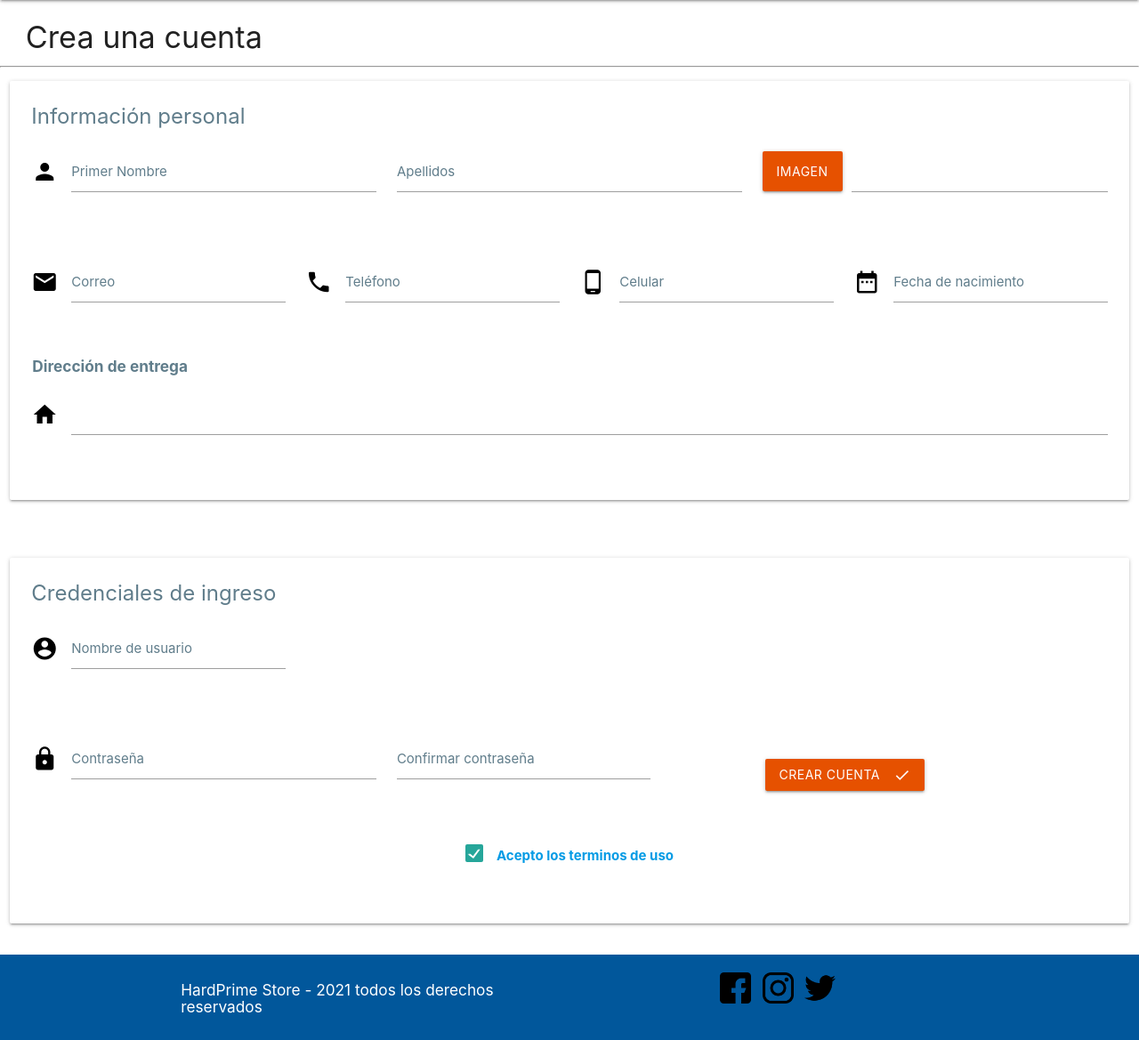
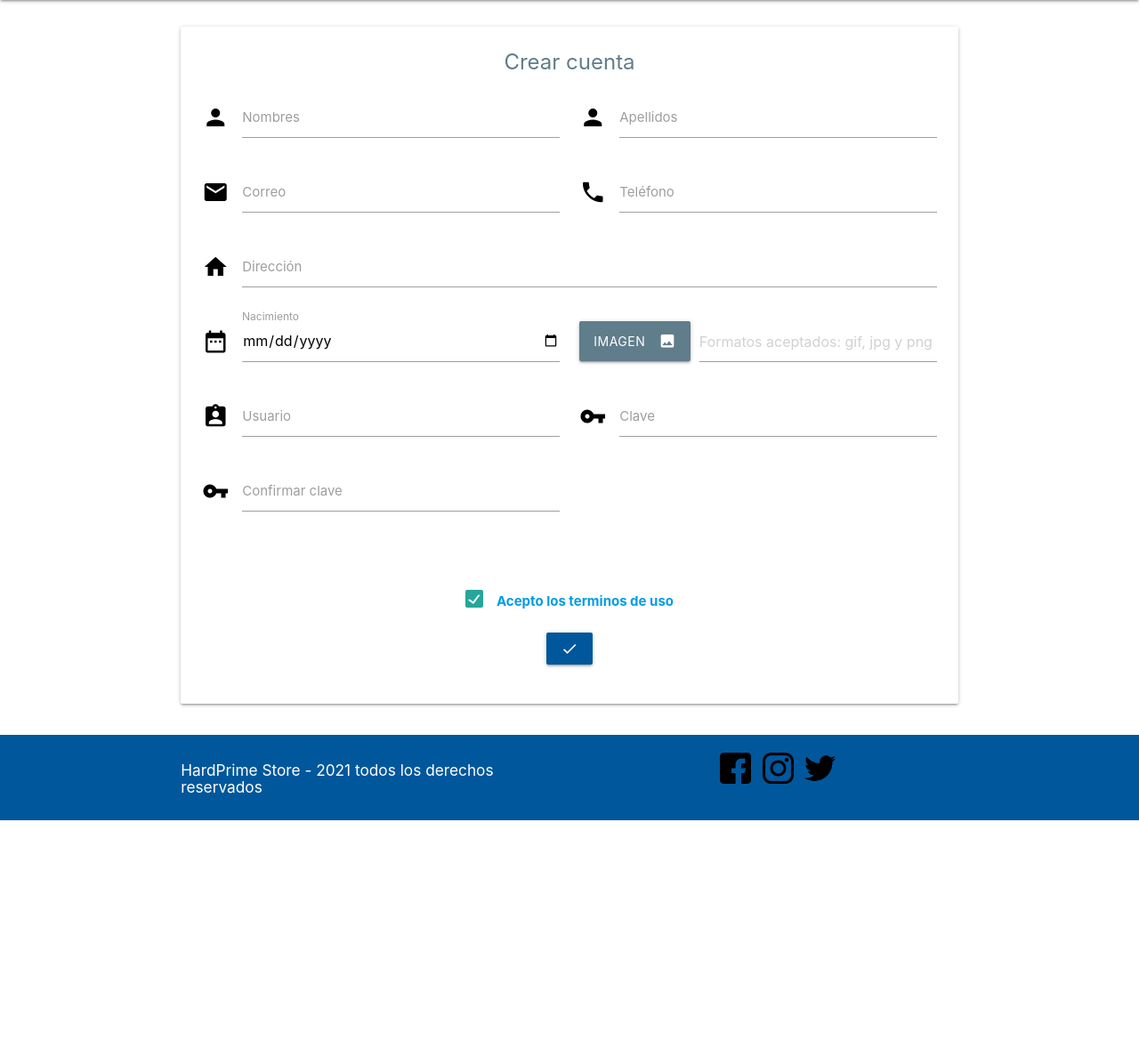
Before and after one commit to OVillalobos3A/HardPrime-Store, a PHP site: page /registro_clientes.php in a window 1280 px wide. Shown: the part 128-1297 px from the top of the page at 89% size. After the commit the page ends 1050 px from the top, so only its background shows below. Run offline with PHP 8.4, Linux system fonts and the light colour scheme.

Commit message:
Actualizacion de datos

```diff
--- a/HardPrimeStore/app/helpers/dashboard/database.php
+++ b/HardPrimeStore/app/helpers/dashboard/database.php
@@ -18,7 +18,7 @@ class Database
         $server = 'localhost';
         $database = 'HardPrimeStore';
         $username = 'postgres';
-        $password = '1234';
+        $password = 'wicho300#';
 
         // Se crea la conexión mediante la extensión PDO y el controlador para PostgreSQL.
         self::$connection = new PDO('pgsql:host='.$server.';dbname='.$database.';port=5432', $username, $password);
--- a/HardPrimeStore/app/helpers/public/sitio_publico.php
+++ b/HardPrimeStore/app/helpers/public/sitio_publico.php
@@ -188,7 +188,8 @@ class Sitio_Publico
                 </div>
 
               </footer>
-
+              <script type="text/javascript" src="../../resources/js/sweetalert.min.js"></script>
+              <script type="text/javascript" src="../../app/helpers/dashboard/components.js"></script>
               <script src="https://cdnjs.cloudflare.com/ajax/libs/materialize/1.0.0/js/materialize.min.js"></script>
               <script type="text/javascript" src="../../APP/controllers/public/' . $controller . '"></script>
             </body>
--- a/HardPrimeStore/views/public/registro_clientes.php
+++ b/HardPrimeStore/views/public/registro_clientes.php
@@ -4,119 +4,75 @@ Sitio_Publico::headerTemplate('Crear cuenta');
 ?>
 
 <main>
-    <h4>&nbsp;&nbsp;&nbsp;Crea una cuenta</h4>
-    <hr>
-    <div class="row">
+    <br>
+    <div class="row container">
         <div class="col s12 m12">
-            <!--Card en la que el cliente ingresa su información personal-->
             <div class="card ">
                 <div class="card-content black-text">
-                    <span class="card-title blue-grey-text"><b>Información personal</b> </span>
+                    <span class="card-title blue-grey-text center-align"><b>Crear cuenta</b></span>
+                    <form method="post" id="save-form" enctype="multipart/form-data">
+                        <!-- Campo oculto para asignar el id del registro al momento de modificar -->
+                        <input class="hide" type="number" id="id_empleado" name="id_empleado" />
                         <div class="row">
-                        <form class="col s12 m8">
-                            <div class="row">
-                                <div class="input-field col s6">
+                            <div class="input-field col s12 m6">
                                 <i class="material-icons prefix">person</i>
-                                    <input id="first_name" type="text" class="validate">
-                                    <label for="first_name" class="blue-grey-text">Primer Nombre</label>
+                                <input id="nombre" type="text" maxlength="25" name="nombre" class="validate" required>
+                                <label for="nombre">Nombres</label>
                             </div>
-                                <div class="input-field col s6">
-                                    <input id="last_name" type="text" class="validate">
-                                    <label for="last_name" class="blue-grey-text">Apellidos</label>
+                            <div class="input-field col s12 m6">
+                                <i class="material-icons prefix">person</i>
+                                <input id="apellido" type="text" name="apellido" maxlength="25" class="validate"
+                                    required>
+                                <label for="apellido">Apellidos</label>
+                            </div>
+                            <div class="input-field col s12 m6">
+                                <i class="material-icons prefix">email</i>
+                                <input id="correo" type="text" name="correo" maxlength="40" class="validate" required>
+                                <label for="correo">Correo</label>
+                            </div>
+                            <div class="input-field col s12 m6">
+                                <i class="material-icons prefix">phone</i>
+                                <input id="telefono" type="text" name="telefono" maxlength="9" class="validate"
+                                    required>
+                                <label for="telefono">Teléfono</label>
+                            </div>
+                            <div class="input-field col s12">
+                                <i class="material-icons prefix">home</i>
+                                <input id="direct" type="text" name="direct" maxlength="150" class="validate" required>
+                                <label for="direct">Dirección</label>
+                            </div>
+                            <div class="input-field col s12 m6">
+                                <i class="material-icons prefix">date_range</i>
+                                <input type="date" id="fecha" name="fecha" class="validate" required />
+                                <label for="fecha">Nacimiento</label>
+                            </div>
+                            <div class="file-field input-field col s12 m6">
+                                <div class="btn blue-grey tooltipped" data-tooltip="Seleccione una imagen de 500x500">
+                                    <i class="material-icons right">image</i>Imagen
+                                    <input id="imagen" type="file" name="imagen" accept=".gif, .jpg, .png">
+                                </div>
+                                <div class="file-path-wrapper">
+                                    <input type="text" class="file-path validate"
+                                        placeholder="Formatos aceptados: gif, jpg y png">
                                 </div>
                             </div>
-                        </form>
-                        <!--Espacio para subir la imagen del cliente-->
-                        <div class="col s12 m4">
-                            <form action="#">
-                                <div class="file-field input-field">
-                                    <div class="btn orange darken-4">
-                                        <span>Imagen</span>
-                                        <input type="file">
+                            <div class="input-field col s12 m6">
+                                <i class="material-icons prefix">assignment_ind</i>
+                                <input id="alias" type="text" name="alias" class="validate" maxlength="10" required />
+                                <label for="alias">Usuario</label>
                             </div>
-                                    <div class="file-path-wrapper">
-                                        <input class="file-path validate" type="text">
+                            <div class="input-field col s12 m6">
+                                <i class="material-icons prefix">vpn_key</i>
+                                <input id="clave1" type="password" name="clave1" class="validate" maxlength="16"
+                                    required />
+                                <label for="clave1">Clave</label>
                             </div>
+                            <div class="input-field col s12 m6">
+                                <i class="material-icons prefix">vpn_key</i>
+                                <input id="clave2" type="password" name="clave2" class="validate" maxlength="16"
+                                    required />
+                                <label for="clave2">Confirmar clave</label>
                             </div>
-                            </form>
-                        </div>
-                    </div>
-                    <div class="row">
-                        <form class="col s12 m12">
-                            <div class="row">
-                                <div class="input-field col s6 m3">
-                                    <i class="material-icons prefix">email</i>
-                                    <input id="correo" type="text" class="validate">
-                                    <label for="correo" class="blue-grey-text">Correo</label>
-                                </div>
-                                <div class="input-field col s6 m3">
-                                    <i class="material-icons prefix">phone</i>
-                                    <input id="telefono" type="text" class="validate">
-                                    <label for="telefono" class="blue-grey-text">Teléfono</label>
-                                </div>
-                                <div class="input-field col s6 m3">
-                                    <i class="material-icons prefix">phone_android</i>
-                                    <input id="celular" type="text" class="validate">
-                                    <label for="celular" class="blue-grey-text">Celular</label>
-                                </div>
-                                <div class="input-field col s12 m3">
-                                    <i class="material-icons prefix">date_range</i>
-                                    <input id="fecha" type="text" class="datepicker">
-                                    <label for="fecha" class="blue-grey-text">Fecha de nacimiento</label>
-                                </div>
-                            </div>
-                        </form>
-                    </div>
-                    <div class="row">
-                        <h6 class="blue-grey-text"><b>&nbsp;&nbsp;&nbsp;Dirección de entrega</b></h6>
-                        <div class="input-field col s12">
-                            <i class="material-icons prefix">home</i>
-                            <textarea id="textarea1" class="materialize-textarea black-text"></textarea>
-                        </div>
-                    </div>
-                </div>
-            </div>
-        </div>
-    </div>
-
-    <br>
-    <div class="row">
-        <div class="col s12 m12">
-            <!--Card en la que el cliente ingresa las credenciales con las que accederá a su cuenta-->
-            <div class="card ">
-                <div class="card-content black-text">
-                    <span class="card-title blue-grey-text"><b>Credenciales de ingreso</b> </span>
-                    <div class="row">
-                        <form class="col s12 m9">
-                            <div class="row">
-                                <div class="input-field col s6 m4">
-                                    <i class="material-icons prefix">account_circle</i>
-                                    <input id="first_name" type="text" class="validate">
-                                    <label for="first_name" class="blue-grey-text">Nombre de usuario</label>
-                                </div>
-                            </div>
-                        </form>
-
-                    </div>
-                    <div class="row">
-                        <form class="col s12 m12">
-                            <div class="row">
-                                <div class="input-field col s6 m4">
-                                    <i class="material-icons prefix">lock</i>
-                                    <input id="correo" type="text" class="validate">
-                                    <label for="correo" class="blue-grey-text">Contraseña</label>
-                                </div>
-
-                                <div class="input-field col s6 m3">
-                                    <input id="telefono" type="text" class="validate">
-                                    <label for="telefono" class="blue-grey-text">Confirmar contraseña</label>
-                                </div>
-                                <div class="input-field col s6 m3">
-                                    <br>
-                                    <a class="waves-effect orange darken-4 btn btn-medium right" href="../../views/public/index.php">
-                                        <i class="material-icons right">done</i>Crear cuenta
-                                    </a>
-                                    <br>
                         </div>
                         <div class="container" id="terminos">
                             <form action="#">
@@ -124,49 +80,77 @@ Sitio_Publico::headerTemplate('Crear cuenta');
                                     <label>
                                         <br><br>
                                         <input type="checkbox" class="filled-in" checked="checked" id="check1" />
-                                                <span><a href="#modal1" class="modal-trigger"><b> Acepto los terminos de uso</b></a></span>
+                                        <span><a href="#modal1" class="modal-trigger"><b> Acepto los terminos de
+                                                    uso</b></a></span>
                                     </label>
                                 </p>
                             </form>
                         </div>
-
-
-
-                                <!--Modal en la que se muestran los terminos y condiciones de la pagina-->
-                                <div id="modal1" class="modal">
-                                    <div class="modal-content">
-
-                                        <h4>Terminos y Condiciones</h4>
-                                        <p>1. ACEPTACIÓN
-                                            En el presente documento (en adelante, el “Contrato”) se establecen los términos y condiciones de Robert Half Internacional Empresa de Servicios Transitorios Limitada, con domicilio en Avenida Isidora Goyenechea 2800 Piso 15. Torre Titanium 7550-647 Las Condes, que serán de aplicación al acceso y uso por parte del Usuario de esta página web (el “Sitio Web”). Les rogamos lean atentamente el presente Contrato.
-                                            Al acceder, consultar o utilizar el Sitio Web, los Usuarios (“Vd.”, “usted”, “Usuario”, o “usuario”) aceptan cumplir los términos y condiciones establecidos en este Contrato. En caso de que usted no acepte quedar vinculado por los presentes términos y condiciones, no podrá acceder a, ni utilizar, el Sitio Web.
-                                            Robert Half Internacional Empresa de Servicios Transitorios Limitada y sus respectivas empresas afiliadas (en conjunto, “RH”) se reservan el derecho de actualizar el presente Contrato siempre que lo consideren oportuno. En consecuencia, recomendamos al Usuario revisar periódicamente las modificaciones efectuadas al Contrato.
-                                            El presente Sitio Web está dirigido exclusivamente a personas residentes en Chile. Los Usuarios residentes o domiciliados en otro país que deseen acceder y utilizar el Sitio Web, lo harán bajo su propio riesgo y responsabilidad, por lo que deberán asegurarse de que dichos accesos y/o usos cumplen con la legislación aplicable en su país.</p><br>
-
-                                            <p>2. REQUISITOS RELATIVOS AL USUARIO
-                                            El Sitio Web y los servicios relacionados con el mismo se ofrecen a los Usuarios que tengan capacidad legal para otorgar contratos legalmente vinculantes según la legislación aplicable.
-                                            Los menores no están autorizados para utilizar el Sitio Web. Si usted es menor de edad, por favor, no utilice esta web.</p><br>
-
-                                            <p>3. LICENCIA
-                                            En este acto, RH otorga al Usuario una licencia limitada, no exclusiva, intransferible, no susceptible de cesión y revocable; para consultar y descargar, de forma temporal, una copia del contenido ofrecido en el Sitio Web, únicamente para uso personal del Usuario o dentro de su empresa, y nunca con fines comerciales.
-                                            Todo el material mostrado u ofrecido en el Sitio Web, entre otros ejemplos, el material gráfico, los documentos, textos, imágenes, sonido, video, audio, las ilustraciones, el software y el código HTML (en conjunto, el “Contenido”), es de exclusiva propiedad de RH o de las empresas que facilitan dicho material.
-                                            El Contenido está protegido por las leyes de copyright chilenas, estadounidenses e internacionales, así como por las demás leyes, reglamentos y normas aplicables a los derechos de propiedad intelectual. Salvo disposición expresa en contrario en el presente contrato, y/o salvo que por imperativo legal ello esté expresamente permitido por leyes derogatorias de las actualmente vigentes, el Usuario no podrá (i) utilizar, copiar, modificar, mostrar, eliminar, distribuir, descargar, almacenar, reproducir, transmitir, publicar, vender, revender, adaptar, invertir el proceso de creación o crear productos derivados a partir de, el Contenido. Tampoco podrá (ii) utilizar el Contenido en otras páginas Web o en cualquier medio de comunicación como, por ejemplo, en un entorno de red, sin la previa autorización por escrito en este sentido de RH.
-                                            Todas las marcas comerciales, las marcas de servicio y los logos (en adelante, las “Marcas”) mostrados en el Sitio Web son propiedad exclusiva de RH y de sus respectivos propietarios.
-                                            El Usuario no podrá utilizar las Marcas en modo alguno sin la previa autorización por escrito para ello de RH y los respectivos propietarios.</p>
-                                    </div>
-                                    <div class="modal-footer">
-                                        <a href="#!" class="modal-close waves-effect waves-green btn-flat">Entendido</a>
-                                    </div>
-                                </div>
+                        <br>
+                        <div class="row center-align">
+                            <button type="submit" class="btn waves-effect light-blue darken-4 tooltipped"
+                                data-tooltip="Registrarse"><i class="material-icons">check</i></button>
                         </div>
                     </form>
                 </div>
             </div>
         </div>
     </div>
+    <div id="modal1" class="modal">
+        <div class="modal-content">
+            <h4>Terminos y Condiciones</h4>
+            <p>1. ACEPTACIÓN
+                En el presente documento (en adelante, el “Contrato”) se establecen los términos y condiciones de Robert
+                Half Internacional Empresa de Servicios Transitorios Limitada, con domicilio en Avenida Isidora
+                Goyenechea 2800 Piso 15. Torre Titanium 7550-647 Las Condes, que serán de aplicación al acceso y uso por
+                parte del Usuario de esta página web (el “Sitio Web”). Les rogamos lean atentamente el presente
+                Contrato.
+                Al acceder, consultar o utilizar el Sitio Web, los Usuarios (“Vd.”, “usted”, “Usuario”, o “usuario”)
+                aceptan cumplir los términos y condiciones establecidos en este Contrato. En caso de que usted no acepte
+                quedar vinculado por los presentes términos y condiciones, no podrá acceder a, ni utilizar, el Sitio
+                Web.
+                Robert Half Internacional Empresa de Servicios Transitorios Limitada y sus respectivas empresas
+                afiliadas (en conjunto, “RH”) se reservan el derecho de actualizar el presente Contrato siempre que lo
+                consideren oportuno. En consecuencia, recomendamos al Usuario revisar periódicamente las modificaciones
+                efectuadas al Contrato.
+                El presente Sitio Web está dirigido exclusivamente a personas residentes en Chile. Los Usuarios
+                residentes o domiciliados en otro país que deseen acceder y utilizar el Sitio Web, lo harán bajo su
+                propio riesgo y responsabilidad, por lo que deberán asegurarse de que dichos accesos y/o usos cumplen
+                con la legislación aplicable en su país.</p><br>
+
+            <p>2. REQUISITOS RELATIVOS AL USUARIO
+                El Sitio Web y los servicios relacionados con el mismo se ofrecen a los Usuarios que tengan capacidad
+                legal para otorgar contratos legalmente vinculantes según la legislación aplicable.
+                Los menores no están autorizados para utilizar el Sitio Web. Si usted es menor de edad, por favor, no
+                utilice esta web.</p><br>
+
+            <p>3. LICENCIA
+                En este acto, RH otorga al Usuario una licencia limitada, no exclusiva, intransferible, no susceptible
+                de cesión y revocable; para consultar y descargar, de forma temporal, una copia del contenido ofrecido
+                en el Sitio Web, únicamente para uso personal del Usuario o dentro de su empresa, y nunca con fines
+                comerciales.
+                Todo el material mostrado u ofrecido en el Sitio Web, entre otros ejemplos, el material gráfico, los
+                documentos, textos, imágenes, sonido, video, audio, las ilustraciones, el software y el código HTML (en
+                conjunto, el “Contenido”), es de exclusiva propiedad de RH o de las empresas que facilitan dicho
+                material.
+                El Contenido está protegido por las leyes de copyright chilenas, estadounidenses e internacionales, así
+                como por las demás leyes, reglamentos y normas aplicables a los derechos de propiedad intelectual. Salvo
+                disposición expresa en contrario en el presente contrato, y/o salvo que por imperativo legal ello esté
+                expresamente permitido por leyes derogatorias de las actualmente vigentes, el Usuario no podrá (i)
+                utilizar, copiar, modificar, mostrar, eliminar, distribuir, descargar, almacenar, reproducir,
+                transmitir, publicar, vender, revender, adaptar, invertir el proceso de creación o crear productos
+                derivados a partir de, el Contenido. Tampoco podrá (ii) utilizar el Contenido en otras páginas Web o en
+                cualquier medio de comunicación como, por ejemplo, en un entorno de red, sin la previa autorización por
+                escrito en este sentido de RH.
+                Todas las marcas comerciales, las marcas de servicio y los logos (en adelante, las “Marcas”) mostrados
+                en el Sitio Web son propiedad exclusiva de RH y de sus respectivos propietarios.
+                El Usuario no podrá utilizar las Marcas en modo alguno sin la previa autorización por escrito para ello
+                de RH y los respectivos propietarios.</p>
         </div>
-
-
+        <div class="modal-footer">
+            <a href="#!" class="modal-close waves-effect waves-green btn-flat">Entendido</a>
+        </div>
+    </div>
 </main>
 
 <?php
```
Also changed, not shown: HardPrimeStore/views/dashboard/proveedores.php (deleted, +0 -155 lines), HardPrimeStore/resources/img/cate/tipo.png (deleted), HardPrimeStore/resources/img/categorias/60a5ad6822153.png (deleted), HardPrimeStore/resources/img/marcas/60a5aa0c69900.jpg (deleted), HardPrimeStore/resources/img/marcas/60a5aa0c6995e.png (deleted), HardPrimeStore/resources/img/marcas/60a5ab2bcb25b.png (deleted), HardPrimeStore/resources/img/marcas/60a5ab2bcb316.png (deleted), HardPrimeStore/resources/img/productos/60a5aadeea7c7.png (deleted), HardPrimeStore/resources/img/productos/60a5bc9c0ac0e.png (deleted), HardPrimeStore/resources/img/productos/60a5bc9c0ad1d.png (deleted), HardPrimeStore/resources/img/productos/60a5bcce61821.png (deleted), HardPrimeStore/resources/img/productos/60a5bcce61a25.png (deleted), HardPrimeStore/resources/img/productos/60a5d3fdad5d3.jpg (deleted), HardPrimeStore/resources/img/productos/60a5e31897823.jpg (deleted), 1 more files. Lines whose indentation alone changed are shown as unchanged.
